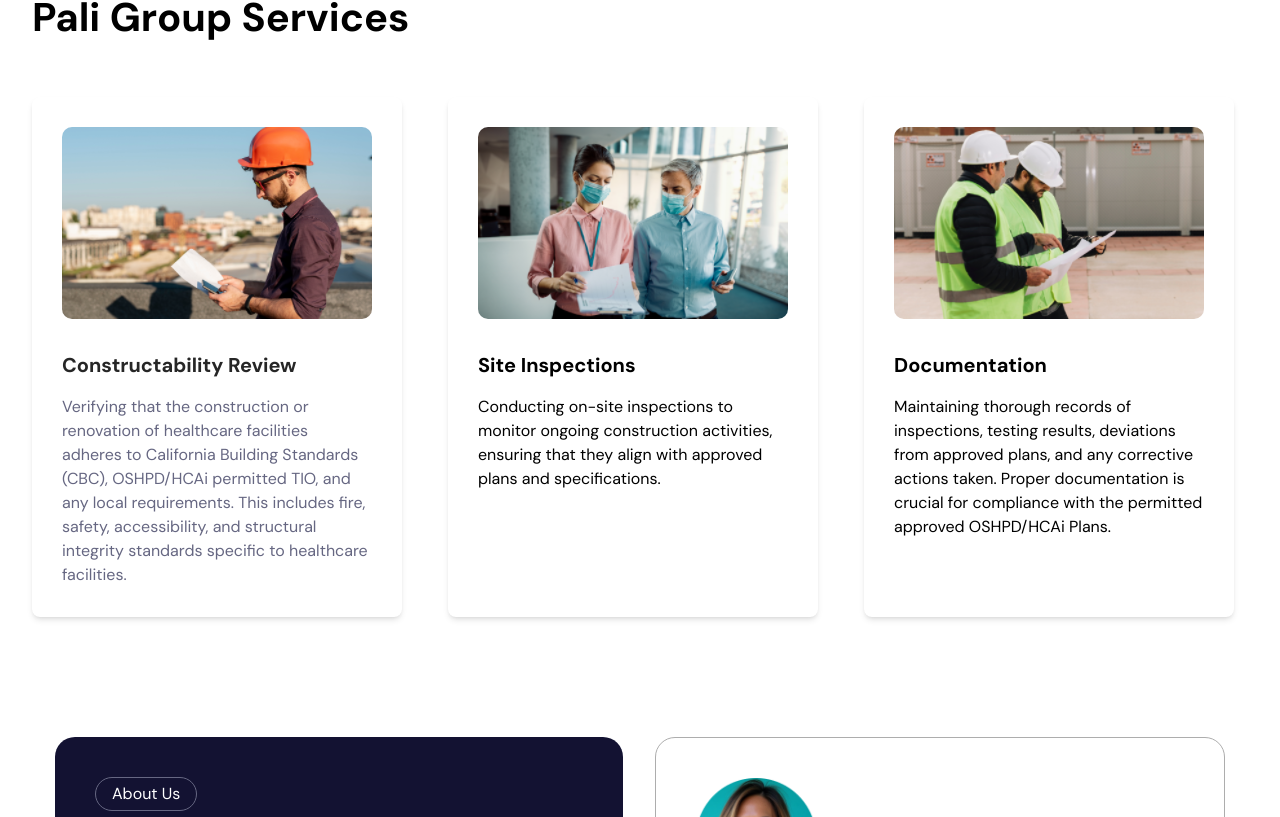
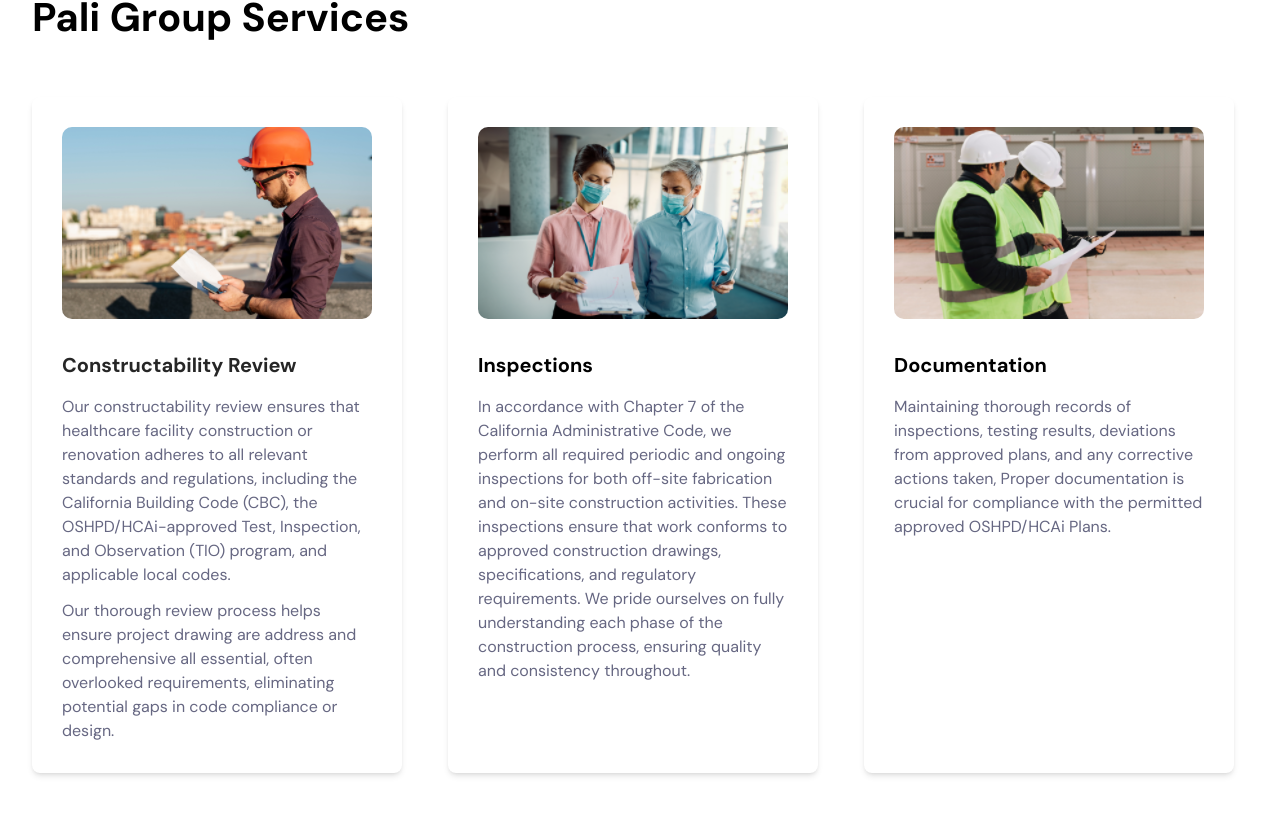
Before and after one commit to SMTech24-official/Pali_Group_Service_LLC, a React (Vite) app: page / in a window 1280 px wide. Shown: the part 1983-2800 px from the top of the page. Built offline with nearby package versions, Linux system fonts and the light colour scheme.

Commit message:
fixed all issue

```diff
--- a/src/components/About.jsx
+++ b/src/components/About.jsx
@@ -50,7 +50,7 @@ const About = () => {
               alt="about img"
             />
             <h2 className="text-default font-bold text-[24px] mt-9 mb-5">
-              Founder of Pali Group Services
+            Quality Assurance and Control Specialist
             </h2>
             <p className="text-gray">
               Miceal Moran brings over 30 years of experience in construction
--- a/src/components/Banner.jsx
+++ b/src/components/Banner.jsx
@@ -27,7 +27,7 @@ const Banner = () => {
           className="flex flex-col lg:flex-row items-center"
           initial={{ y: 50, opacity: 0 }}
           whileInView={{ y: 0, opacity: 1 }}
-          viewport={{ once: false, amount: 0.2 }} // Trigger animation on every scroll near this section
+          viewport={{ once: false, amount: 0.2 }}
           transition={{ duration: 0.8, delay: 0.2 }}
         >
           <div className="text-center mb-8 lg:mb-0 lg:w-[935px] mx-auto w-full">
--- a/src/components/Footer.jsx
+++ b/src/components/Footer.jsx
@@ -29,7 +29,8 @@ const Footer = () => {
       viewport={{ once: false, amount: 0.2 }}
       variants={containerVariants}
     >
-      <motion.div
+     <div className="max-w-[1170px] mx-auto">
+     <motion.div
         className=" grid grid-cols-1 lg:grid-cols-3 gap-8 border-b border-[#E6E8EC]"
         variants={containerVariants}
       >
@@ -116,6 +117,7 @@ const Footer = () => {
       >
         © 2024 Pali Group Services, LLC. All rights reserved.
       </motion.div>
+     </div>
     </motion.footer>
   );
 };
--- a/src/components/Header.jsx
+++ b/src/components/Header.jsx
@@ -171,7 +171,7 @@ const Header = () => {
             <div className="pt-4 pl-4 flex items-center justify-between">
               <img
                 className="w-[150px]"
-                src="/images/Logo-pali.png"
+                src="/images/Logo-header.svg"
                 alt="Logo"
               />
               <button onClick={toggleDrawer} className="mr-4">
--- a/src/components/Inspection.jsx
+++ b/src/components/Inspection.jsx
@@ -1,6 +1,7 @@
 import React from "react";
 import { FaArrowRightLong } from "react-icons/fa6";
 import { motion } from "framer-motion";
+import { Link } from "react-router-dom";
 
 const Inspection = () => {
   return (
@@ -32,6 +33,7 @@ const Inspection = () => {
             Information), formerly OSHPD (Office of Statewide Health Planning
             and Development).
           </p>
+          <Link to="/blog">
             <motion.button
               className="flex items-center gap-1 border border-default px-4 py-2 rounded-[30px] font-bold"
               whileHover={{ scale: 1.05 }}
@@ -39,6 +41,7 @@ const Inspection = () => {
             >
               Read More <FaArrowRightLong />
             </motion.button>
+          </Link>
         </motion.div>
 
         {/* Image */}
--- a/src/components/Service.jsx
+++ b/src/components/Service.jsx
@@ -70,12 +70,18 @@ const Service = () => {
             <h3 className="text-xl font-bold mb-4 text-default">
               Constructability Review
             </h3>
+            <p className="text-gray text-sm md:text-base mb-3">
+              Our constructability review ensures that healthcare facility
+              construction or renovation adheres to all relevant standards and
+              regulations, including the California Building Code (CBC), the
+              OSHPD/HCAi-approved Test, Inspection, and Observation (TIO)
+              program, and applicable local codes.
+            </p>
             <p className="text-gray text-sm md:text-base">
-              Verifying that the construction or renovation of healthcare
-              facilities adheres to California Building Standards (CBC),
-              OSHPD/HCAi permitted TIO, and any local requirements. This
-              includes fire, safety, accessibility, and structural integrity
-              standards specific to healthcare facilities.
+              Our thorough review process helps ensure project drawing are
+              address and comprehensive all essential, often overlooked
+              requirements, eliminating potential gaps in code compliance or
+              design.
             </p>
           </div>
         </motion.div>
@@ -91,11 +97,16 @@ const Service = () => {
             className="w-full h-48 object-cover rounded-[10px] mb-8"
           />
           <div>
-            <h3 className="text-xl font-bold mb-4">Site Inspections</h3>
-            <p className="text-gray-600 text-sm md:text-base">
-              Conducting on-site inspections to monitor ongoing construction
-              activities, ensuring that they align with approved plans and
-              specifications.
+            <h3 className="text-xl font-bold mb-4">Inspections</h3>
+            <p className="text-gray text-sm md:text-base">
+              In accordance with Chapter 7 of the California Administrative
+              Code, we perform all required periodic and ongoing inspections for
+              both off-site fabrication and on-site construction activities.
+              These inspections ensure that work conforms to approved
+              construction drawings, specifications, and regulatory
+              requirements. We pride ourselves on fully understanding each phase
+              of the construction process, ensuring quality and consistency
+              throughout.
             </p>
           </div>
         </motion.div>
@@ -112,9 +123,9 @@ const Service = () => {
           />
           <div>
             <h3 className="text-xl font-bold mb-4">Documentation</h3>
-            <p className="text-gray-600 text-sm md:text-base">
+            <p className="text-gray text-sm md:text-base">
               Maintaining thorough records of inspections, testing results,
-              deviations from approved plans, and any corrective actions taken.
+              deviations from approved plans, and any corrective actions taken,
               Proper documentation is crucial for compliance with the permitted
               approved OSHPD/HCAi Plans.
             </p>
--- a/src/pages/AboutPage.jsx
+++ b/src/pages/AboutPage.jsx
@@ -2,7 +2,7 @@ export default function AboutPage() {
   return (
     <div className="max-w-[1440px] mx-auto px-4 sm:px-6 lg:px-8 pt-20">
       {/* Hero Section */}
-      <div className="grid md:grid-cols-2 gap-[60px]  items-start mb-[120px]">
+      <div className="grid md:grid-cols-2 gap-[30px] md:gap-[60px]  items-start mb-[60px] md:mb-[120px]">
         <div>
           <h1 className="text-3xl md:text-4xl lg:text-[40px] font-bold mb-4">
             Dedicated to Excellence In the Inspection Process
@@ -38,7 +38,7 @@ export default function AboutPage() {
       </div>
 
       {/* Founder Section */}
-      <div className="grid md:grid-cols-2  items-start mb-20">
+      <div className="grid md:grid-cols-2  items-start mb-10 md:mb-20">
         <div>
           <img
             src="/images/pageabout2.png"
@@ -47,7 +47,7 @@ export default function AboutPage() {
           />
         </div>
         <div className="">
-          <h2 className="text-2xl font-bold mb-6 text-default">
+          <h2 className="text-2xl font-bold mb-6 mt-6 md:mt-0 text-default">
             Founder of Pall Group Services
           </h2>
           <div className="space-y-6 text-gray-600">
@@ -95,7 +95,7 @@ export default function AboutPage() {
           />
         </div>
         <div>
-          <h2 className="text-2xl font-bold mb-4 text-default">
+          <h2 className="text-2xl font-bold mb-4 mt-4 md:mt-4 text-default">
             Quality Assurance & Control Specialist
           </h2>
           <div className="space-y-6 text-gray-600">
```
Lines whose indentation alone changed are shown as unchanged.
